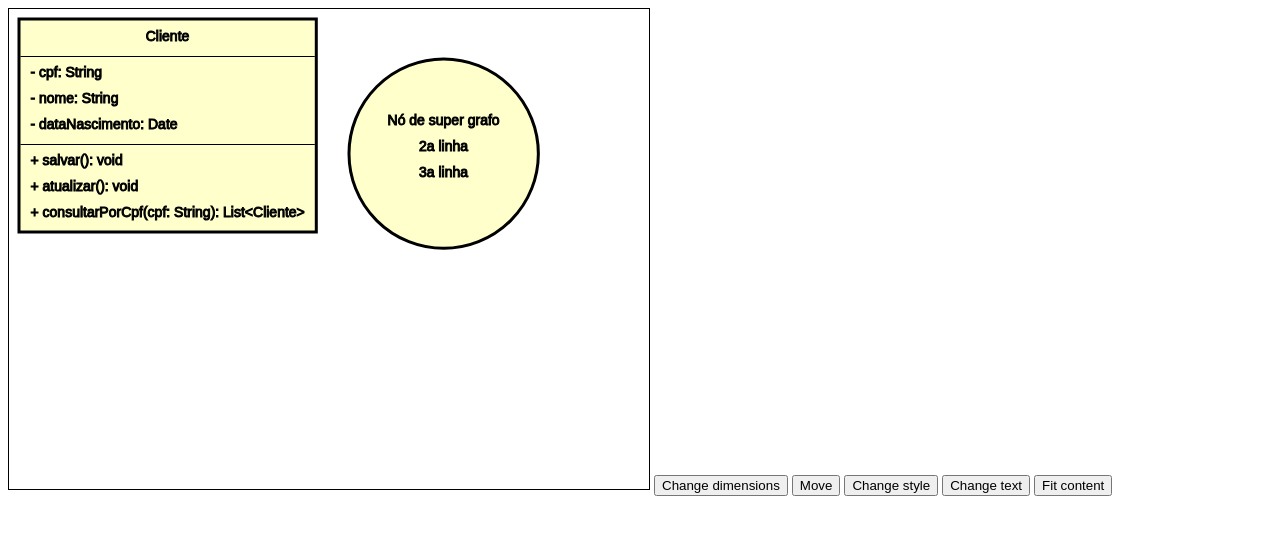
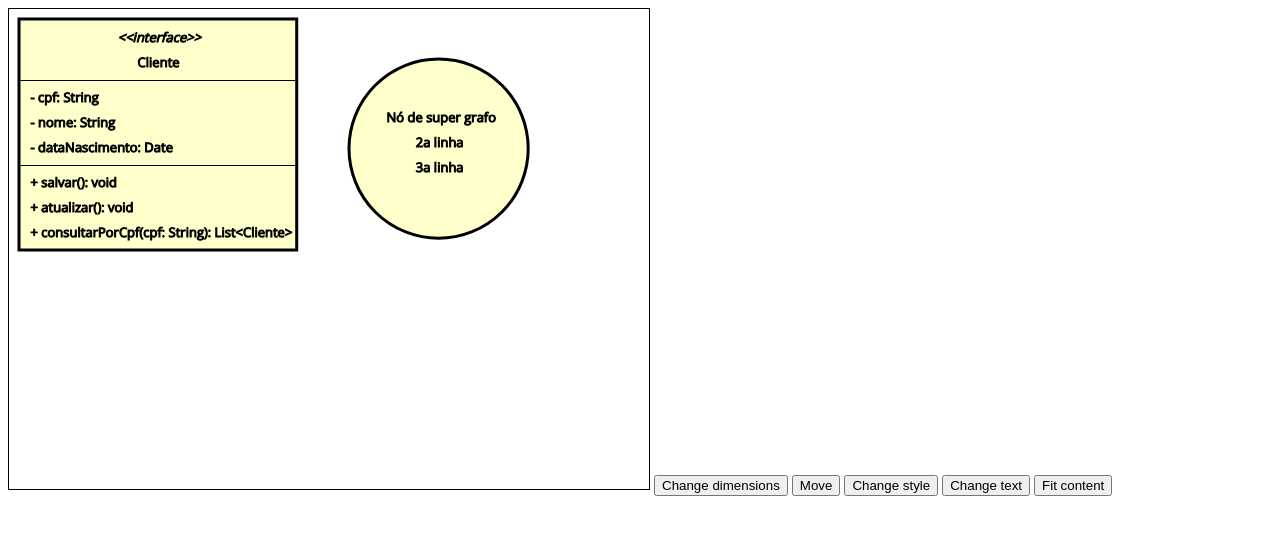
Before and after one commit to leluque/easygraphics, a plain HTML site: page webdiagrams/PrimitiveTest.html in a window 1280 px wide. Drawn offline with nearby package versions, Linux system fonts and the light colour scheme.

Commit message:
Corrections to font styling.

```diff
--- a/webdiagrams/PrimitiveTest.html
+++ b/webdiagrams/PrimitiveTest.html
@@ -14,6 +14,11 @@
         }
 
     </style>
+
+    <style>
+        @import url('https://fonts.googleapis.com/css?family=Open+Sans');
+    </style>
+
 </head>
 <body>
 
@@ -41,10 +46,13 @@
         let svgArea = new SVGArea("#svg");
 
         //****************************
-        // UML Class.
+        // UML Interface.
         rect = svgArea.rect()
         umlClass = svgArea.vgroup(10, 10);
         umlClass.frame = rect;
+        let stereotype = svgArea.text(undefined, undefined, "<<interface>>");
+        stereotype.fontStylingAttributes.style = "italic";
+        umlClass.addChild(stereotype, VerticalGroup.WRAP_CONTENT, VerticalGroup.CENTER);
         umlClass.addChild(svgArea.text(undefined, undefined, "Cliente"), VerticalGroup.WRAP_CONTENT, VerticalGroup.CENTER);
         umlClass.addChild(svgArea.line(), VerticalGroup.MATCH_PARENT);
         umlClass.addChild(svgArea.text(undefined, undefined, "- cpf: String"));
@@ -56,7 +64,6 @@
         text = svgArea.text(undefined, undefined, "+ consultarPorCpf(cpf: String): List<Cliente>");
         umlClass.addChild(text);
         //****************************
-
 
 
         graph = svgArea.vgroup(340, 50);
--- a/webdiagrams/look-and-feel.js
+++ b/webdiagrams/look-and-feel.js
@@ -129,6 +129,7 @@ class DefaultTextDrawer extends DefaultDrawer {
         newText.setAttributeNS(null, "font-family", element.fontStylingAttributes.family);
         newText.setAttributeNS(null, "font-size", element.fontStylingAttributes.size);
         newText.setAttributeNS(null, "font-weight", element.fontStylingAttributes.weight);
+        newText.setAttributeNS(null, "font-style", element.fontStylingAttributes.style);
         newText.setAttributeNS(null, "alignment-baseline", "hanging");
         newText.setAttributeNS(null, "text-anchor", "start");
         newText.setAttributeNS(null, "style", element.stylingAttributes.toString());
--- a/webdiagrams/primitives.js
+++ b/webdiagrams/primitives.js
@@ -1235,12 +1235,20 @@ class GroupStylingAttributes {
 }
 
 class FontStylingAttributes {
+    get style() {
+        return this._style;
+    }
 
-    constructor(family = "sans-serif", size = 14, weight = "100", target = null) {
+    set style(value) {
+        this._style = value;
+    }
+
+    constructor(family = "'Open Sans', sans-serif", size = 13, weight = "100", style="normal", target = null) {
         this._family = family;
         this._size = size;
         this._weight = weight;
         this._target = target;
+        this._style = style;
     }
 
     get family() {
@@ -1278,4 +1286,5 @@ class FontStylingAttributes {
         this._target = value;
         this.target.notifyListeners();
     }
+
 }
--- a/webdiagrams/svg.js
+++ b/webdiagrams/svg.js
@@ -124,10 +124,10 @@ class SVGArea {
         return this.addElement(newRectangle);
     }
 
-    text(x = 10, y = 10, text = "This is an example text") {
+    text(x = 10, y = 10, text = "This is an example text", fontStylingAttributes = new FontStylingAttributes()) {
         //*****************************
         // Create a new text and set its id.
-        let newText = new Text(x, y, text);
+        let newText = new Text(x, y, text, undefined, fontStylingAttributes);
         newText.id = this.generateId();
 
         //*****************************
@@ -135,6 +135,7 @@ class SVGArea {
         newText.addChangeListener(new TextDimensionChangeListener());
         newText.addChangeListener(new TextPositionChangeListener());
         newText.addChangeListener(new TextChangeListener());
+        newText.addChangeListener(new FontChangeListener());
         newText.addChangeListener(new StyleChangeListener());
 
         let lookAndFeel = new LookAndFeel();
@@ -277,6 +278,15 @@ class TextChangeListener extends ChangeListener {
     }
 }
 
+class FontChangeListener extends ChangeListener {
+    update(target) {
+        target.drawn.setAttribute("font-family", target.fontStylingAttributes.family);
+        target.drawn.setAttribute("font-size", target.fontStylingAttributes.size);
+        target.drawn.setAttribute("font-weight", target.fontStylingAttributes.weight);
+        target.drawn.setAttribute("font-style", target.fontStylingAttributes.style);
+    }
+}
+
 class StyleChangeListener extends ChangeListener {
     update(target) {
         Object.assign(target.drawn.style, target.stylingAttributes.toJSON());
```
